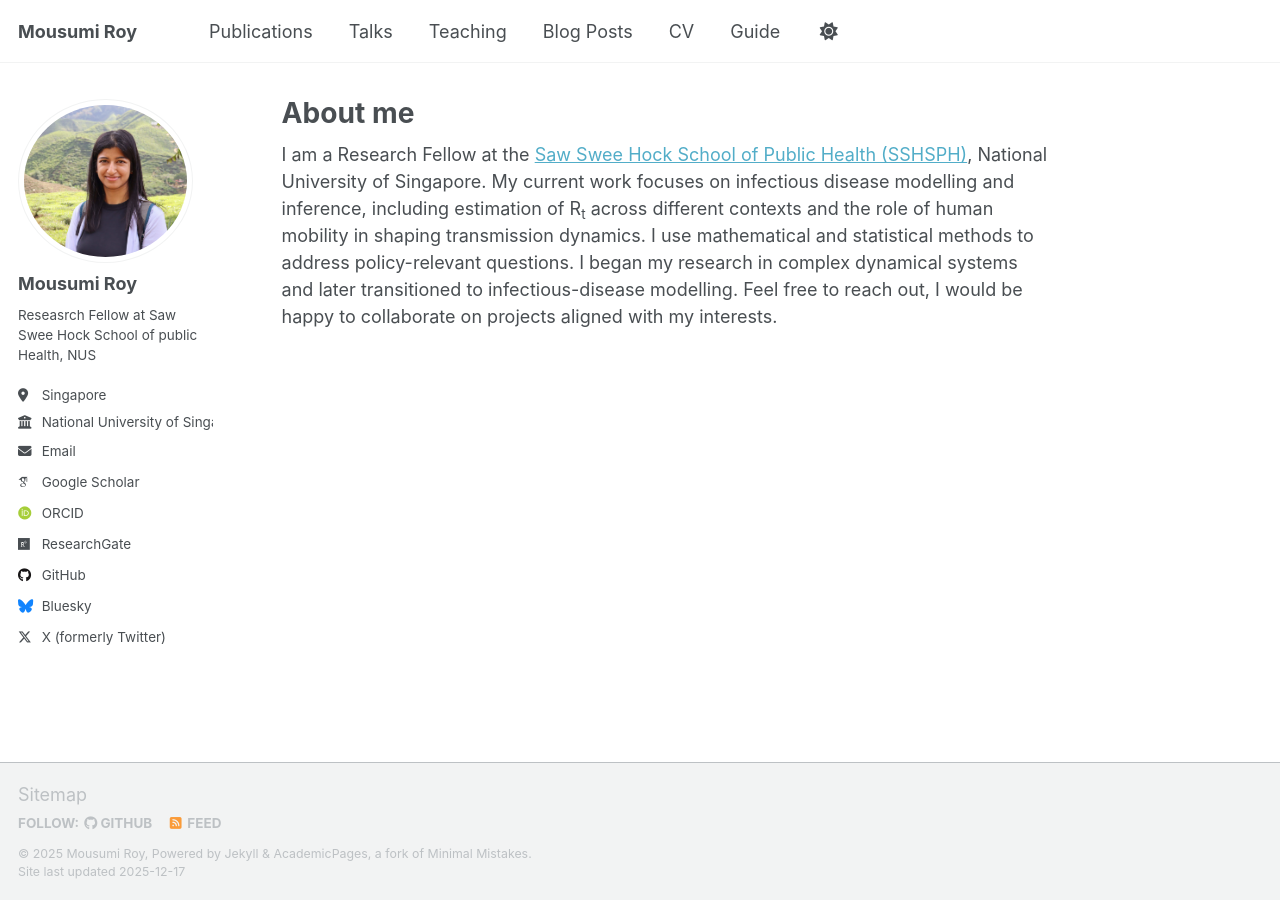
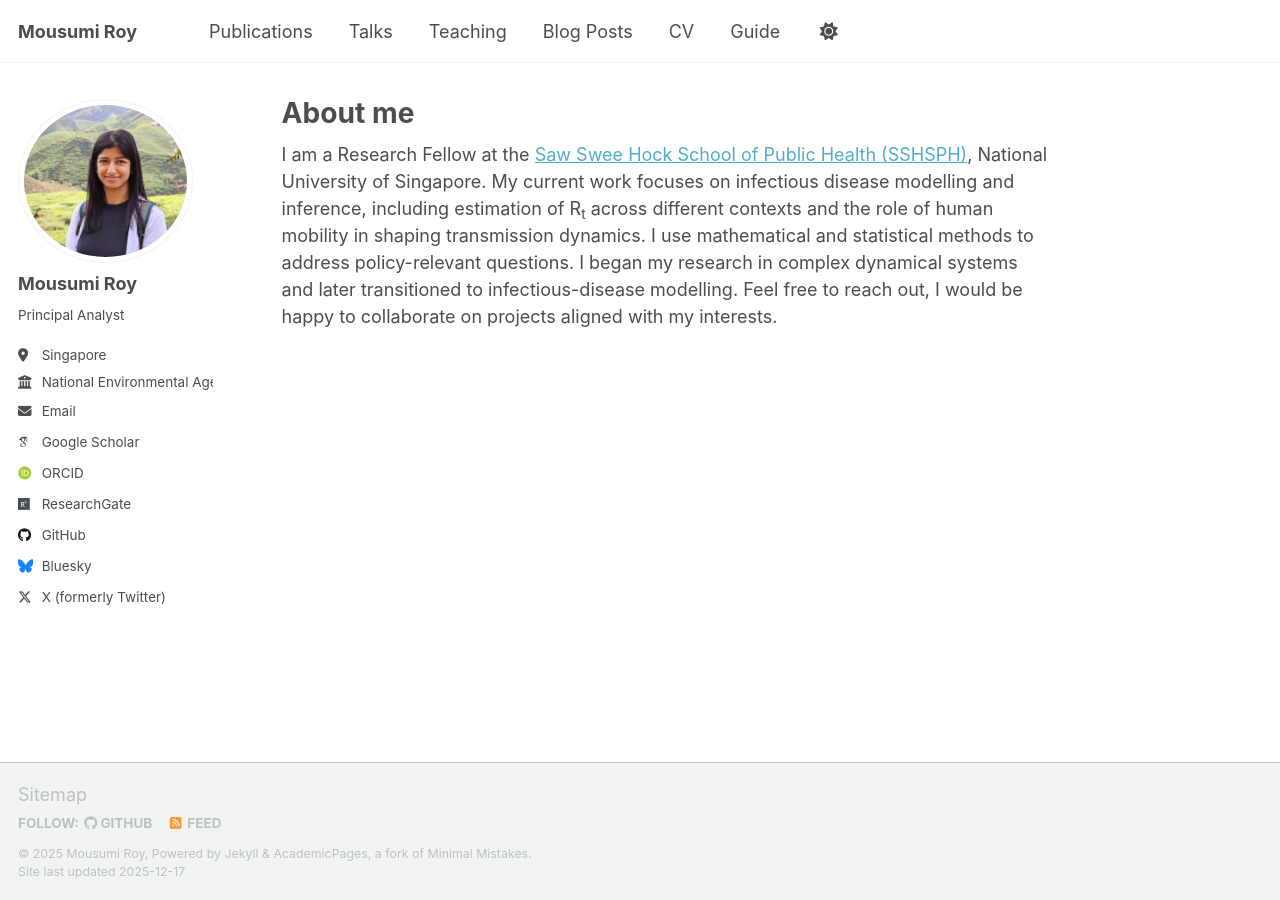
Before and after one commit to mousumi3104/mousumi3104.github.io, a Jekyll site: the page built from _pages/about.md, in a window 1280 px wide. Built offline with Jekyll 4.4.1, drawn with Linux system fonts in a browser that asks for light colours; some web fonts are replaced; a script that is not in the unit is left out.

Commit message:
Update _config.yml

```diff
--- a/_config.yml
+++ b/_config.yml
@@ -12,7 +12,7 @@ site_theme               : "default" # Currently available options are "default"
 title                    : "Mousumi Roy"
 title_separator          : "-"
 name                     : &name "Mousumi Roy"
-description              : &description "Infectious Disease Modeller, Saw Swee Hock School of Public Health, National University of Singapore"   # Update this with a general description of your site, this is the default if not overridden by a page
+description              : &description "Principal Analyst, National Environmental Agency"   # Update this with a general description of your site, this is the default if not overridden by a page
 url                      : https://mousumi3104.github.io # The base hostname & protocol for your site e.g. "https://[your GitHub username].github.io",
                                                            # or if you already have some other page hosted on Github then use "https://[your GitHub username].github.io/[Your Repo Name]"
 baseurl                  : "" # the subpath of your site, e.g. "/blog"
@@ -26,9 +26,9 @@ author:
   avatar           : "pic_mousumi.jpg"
   name             : "Mousumi Roy"
   pronouns         : # example: "she/her"
-  bio              : "Reseasrch Fellow at Saw Swee Hock School of public Health, NUS"
+  bio              : "Principal Analyst"
   location         : "Singapore"
-  employer         : "National University of Singapore"
+  employer         : "National Environmental Agency"
   uri              : # URL
   email            : "mousumiroy1991@gmail.com"
 
```
